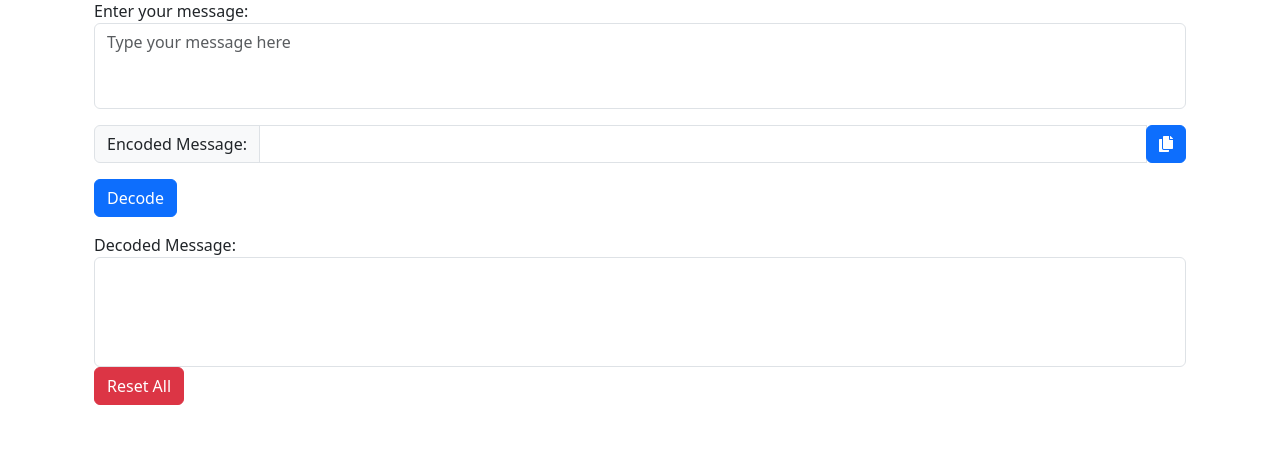
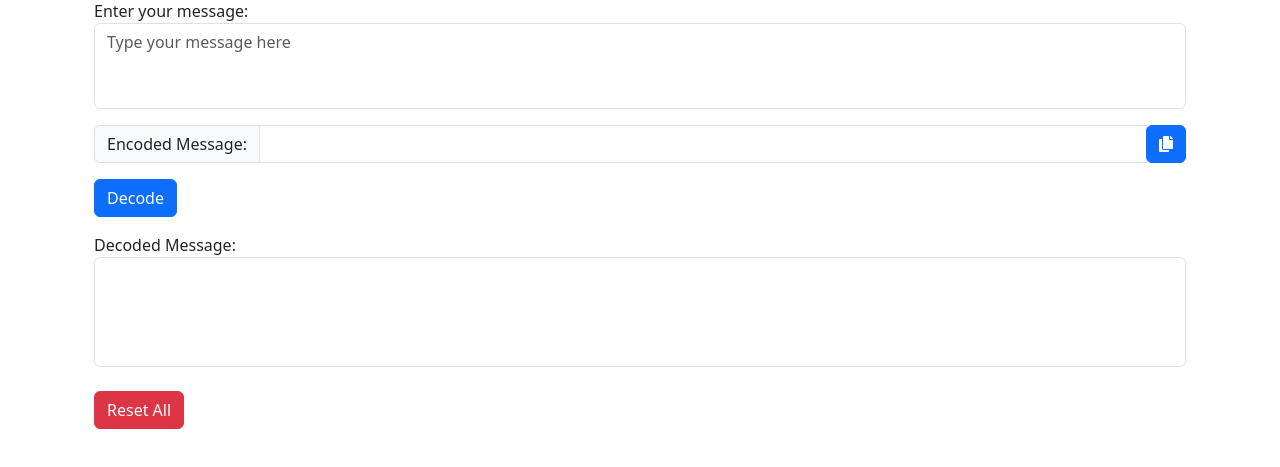
Before and after one commit to CodeWithhamza1/hamxaencoder, a plain HTML site: page index.html in a window 1280 px wide. Shown: the part 97-564 px from the top of the page. Drawn offline with nearby package versions, Linux system fonts and the light colour scheme.

Commit message:
Update index.html

```diff
--- a/index.html
+++ b/index.html
@@ -34,7 +34,7 @@
             <label for="decodedMessage">Decoded Message:</label>
             <textarea id="decodedMessage" class="form-control" rows="4" readonly></textarea>
         </div>
-        <button class="btn btn-danger" onclick="resetFields()">Reset All</button>
+        <button class="btn btn-danger mt-4" onclick="resetFields()">Reset All</button>
     </div>
 
     <!-- Bootstrap Toast -->
```
